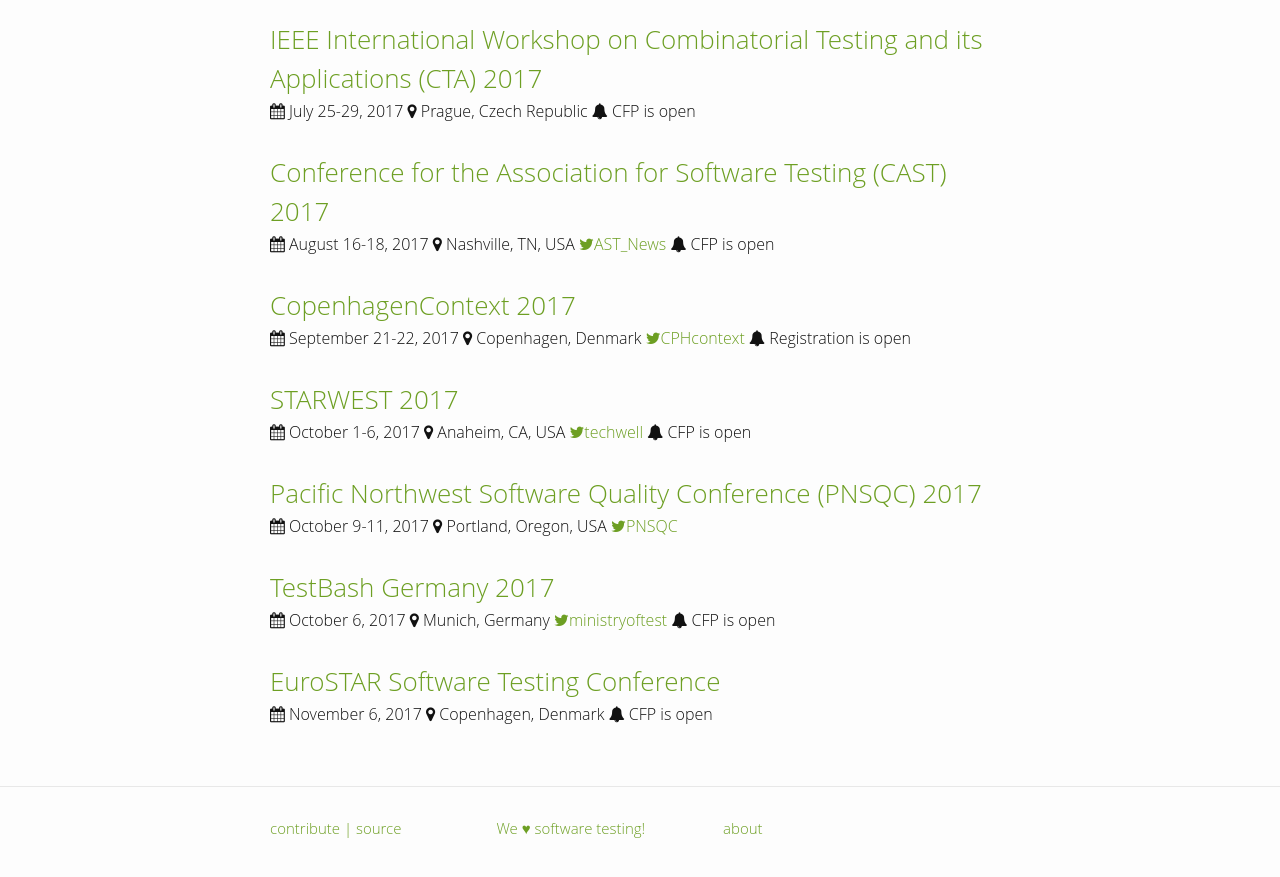
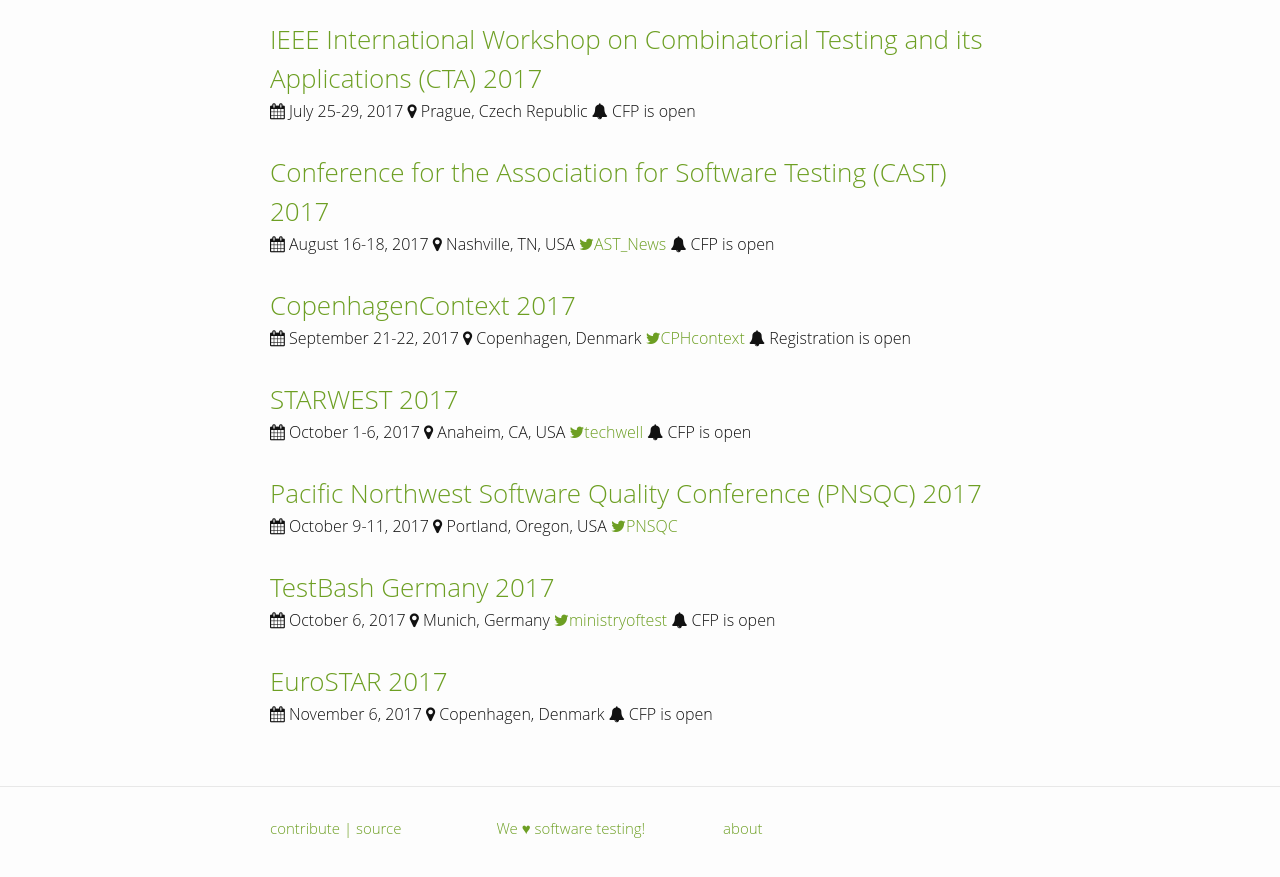
Before and after one commit to TestingConferences/testingconferences.github.io, a Jekyll site: the page built from index.html, in a window 1280 px wide and 900 px high, scrolled down 2564 px. Shown: the top 877 px of the window. Built offline with Jekyll 4.4.1, drawn with Linux system fonts in a browser that asks for light colours.

Commit message:
Update current.yml

```diff
--- a/_data/current.yml
+++ b/_data/current.yml
@@ -206,7 +206,7 @@
   twitter: ministryoftest
   status: CFP is open
 
-- name: EuroSTAR Software Testing Conference
+- name: EuroSTAR 2017
   location: Copenhagen, Denmark
   dates: "November 6, 2017"
   url: https://conference.eurostarsoftwaretesting.com/
```
